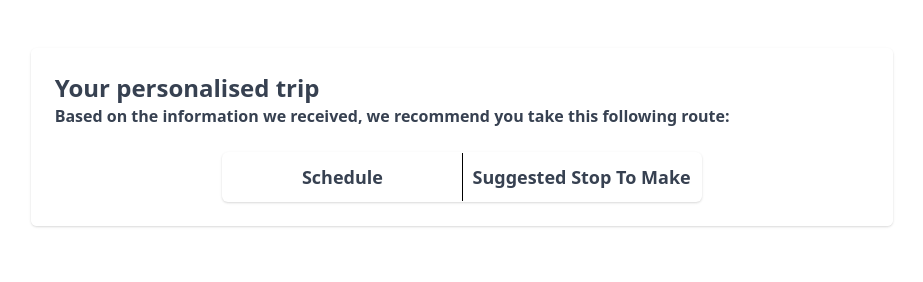
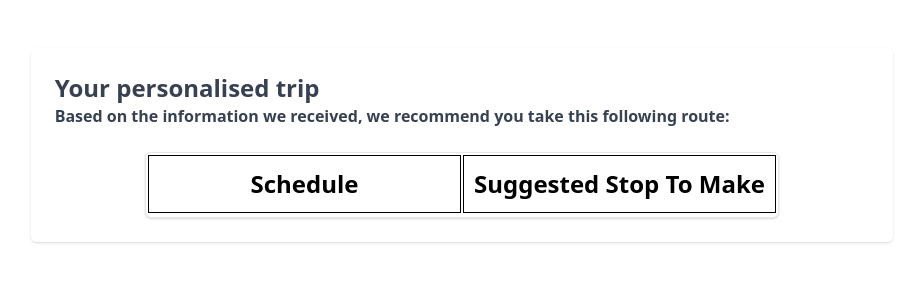
Before and after one commit to SamZhang02/CodeJam12, a website: page frontend/plantrip/plantrip.html in a window 1280 px wide. Shown: the whole page, without its empty margins (178-1101 px from the left). Drawn offline with nearby package versions, Linux system fonts and the light colour scheme; a web font is replaced by a local one.

Commit message:
updates to plan trip2

```diff
--- a/frontend/plantrip/plantrip.html
+++ b/frontend/plantrip/plantrip.html
@@ -10,7 +10,7 @@
   <link href="https://unpkg.com/tailwindcss@^1.0/dist/tailwind.min.css" rel="stylesheet">
 </head>
 
-<body class="bg-orange-200">
+<body class="h-full bg-orange-200">
   <div class="flex min-h-full w-full items-center justify-center py-12 px-4 sm:px-6 lg:px-8 " >
     <div class="md:grid md:grid-cols-3 md:gap-6">
       <div class="mt-5 md:col-span-3 md:mt-0">
@@ -23,10 +23,10 @@
                 <label class="block text-md font-bold text-gray-700">Based on the information we received, we recommend you take this following route:</label>
             </div>
             <div class="col-span-6 sm:col-span-6">
-              <table id="plan-container" class="table-auto border-collapse overflow-hidden shadow sm:rounded-md">
+              <table id="plan-container" class="table-auto border-separate overflow-hidden shadow sm:rounded-md">
                 <tr>
-                  <th class="text-lg font-bold text-gray-700">Schedule</th>
-                  <th class="text-lg font-bold text-gray-700">Suggested Stop To Make</th>
+                  <th >Schedule</th>
+                  <th >Suggested Stop To Make</th>
                 </tr>
                 <tr>
 
@@ -38,6 +38,8 @@
         </div>
     </div>
   </div>
+    </div>
+  </div>
 
 </body>
 </html>
```
